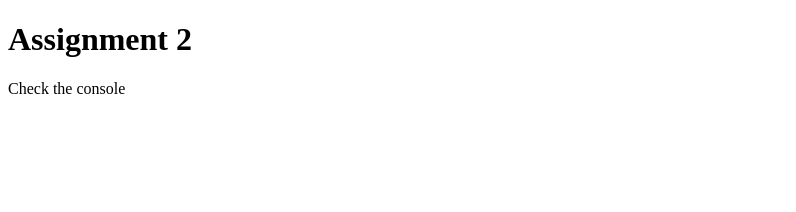
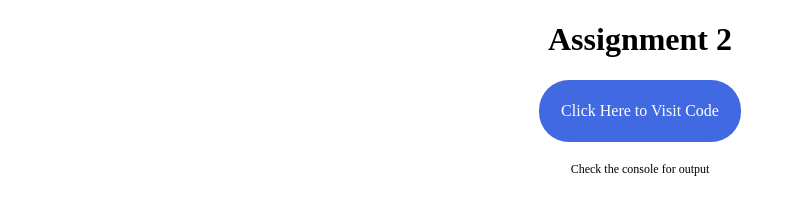
Before and after one commit to Coderushnepal/RiyaMaharjan, a plain HTML site: page JavaScript/Assignment-1/String Manipulation/index.html in a window 1280 px wide. Shown: the whole page, without its empty margins (0-796 px from the left). Drawn offline with Linux system fonts and the light colour scheme.

Commit message:
minor change

```diff
--- a/JavaScript/Assignment-1/String Manipulation/index.html
+++ b/JavaScript/Assignment-1/String Manipulation/index.html
@@ -1,14 +1,38 @@
 <!DOCTYPE html>
 <html lang="en">
+
 <head>
-    <meta charset="UTF-8">
-    <meta http-equiv="X-UA-Compatible" content="IE=edge">
-    <meta name="viewport" content="width=device-width, initial-scale=1.0">
+    <meta charset="UTF-8" />
+    <meta http-equiv="X-UA-Compatible" content="IE=edge" />
+    <meta name="viewport" content="width=device-width, initial-scale=1.0" />
     <title>Assignment 2</title>
     <script src="./script.js"></script>
+    <style>
+        .visited {
+            background-color: #4169e1;
+            padding: 6px;
+            width: 15%;
+            margin: 20px auto;
+            border-radius: 30px;
+        }
+
+        .visited:hover {
+            width: 20%;
+            padding: 10px;
+            transition-duration: 0.3s;
+        }
+    </style>
 </head>
-<body>
+
+<body style="text-align: center">
     <h1>Assignment 2</h1>
-    <p>Check the console</p>
+    <div class="visited">
+        <p>
+            <a href="https://github.com/Coderushnepal/RiyaMaharjan/tree/main/JavaScript/Assignment-1/String%20Manipulation"
+                target="_blank" class="visit" style="color: white; text-decoration: none">Click Here to Visit Code</a>
+        </p>
+    </div>
+    <p style="font-size: 12px">Check the console for output</p>
 </body>
+
 </html>
```
